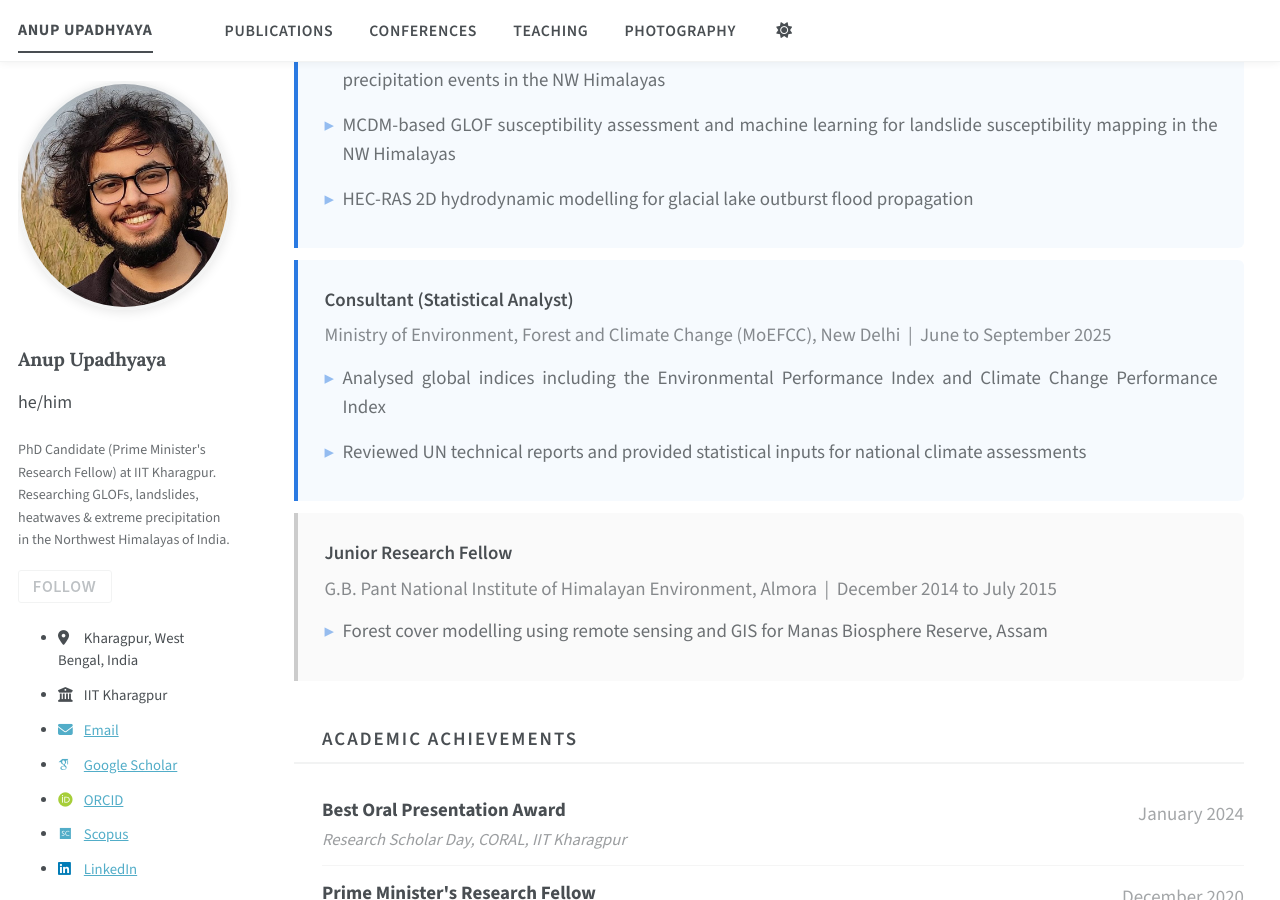
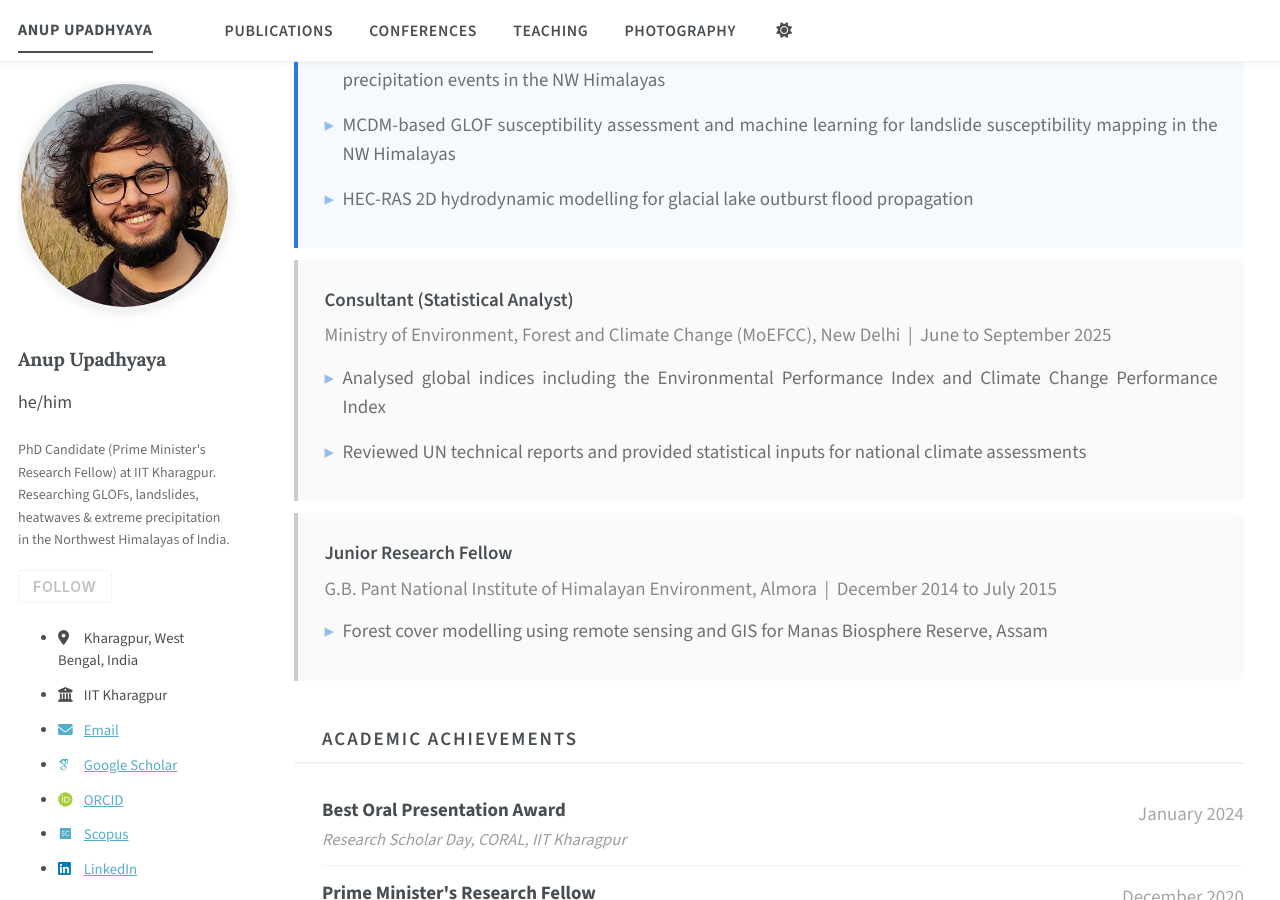
Before and after one commit to anupupadhyaya/anupupadhyaya.github.io, a Jekyll site: the page built from _pages/about.md, in a window 1280 px wide and 900 px high, scrolled down 2058 px. Built offline with Jekyll 4.4.1, drawn with Linux system fonts in a browser that asks for light colours; some web fonts are replaced; a script bundle is joined from its source files by our own code; library files that are not in the unit come from our copies.

Commit message:
Update about.md

```diff
--- a/_pages/about.md
+++ b/_pages/about.md
@@ -326,7 +326,7 @@ to real risks faced by Himalayan communities.
   </ul>
 </div>
 
-<div class="work-card featured">
+<div class="work-card">
   <div class="work-title">Consultant (Statistical Analyst)</div>
   <div class="work-org">Ministry of Environment, Forest and Climate Change (MoEFCC), New Delhi &nbsp;|&nbsp; June to September 2025</div>
   <ul class="work-points">
```
